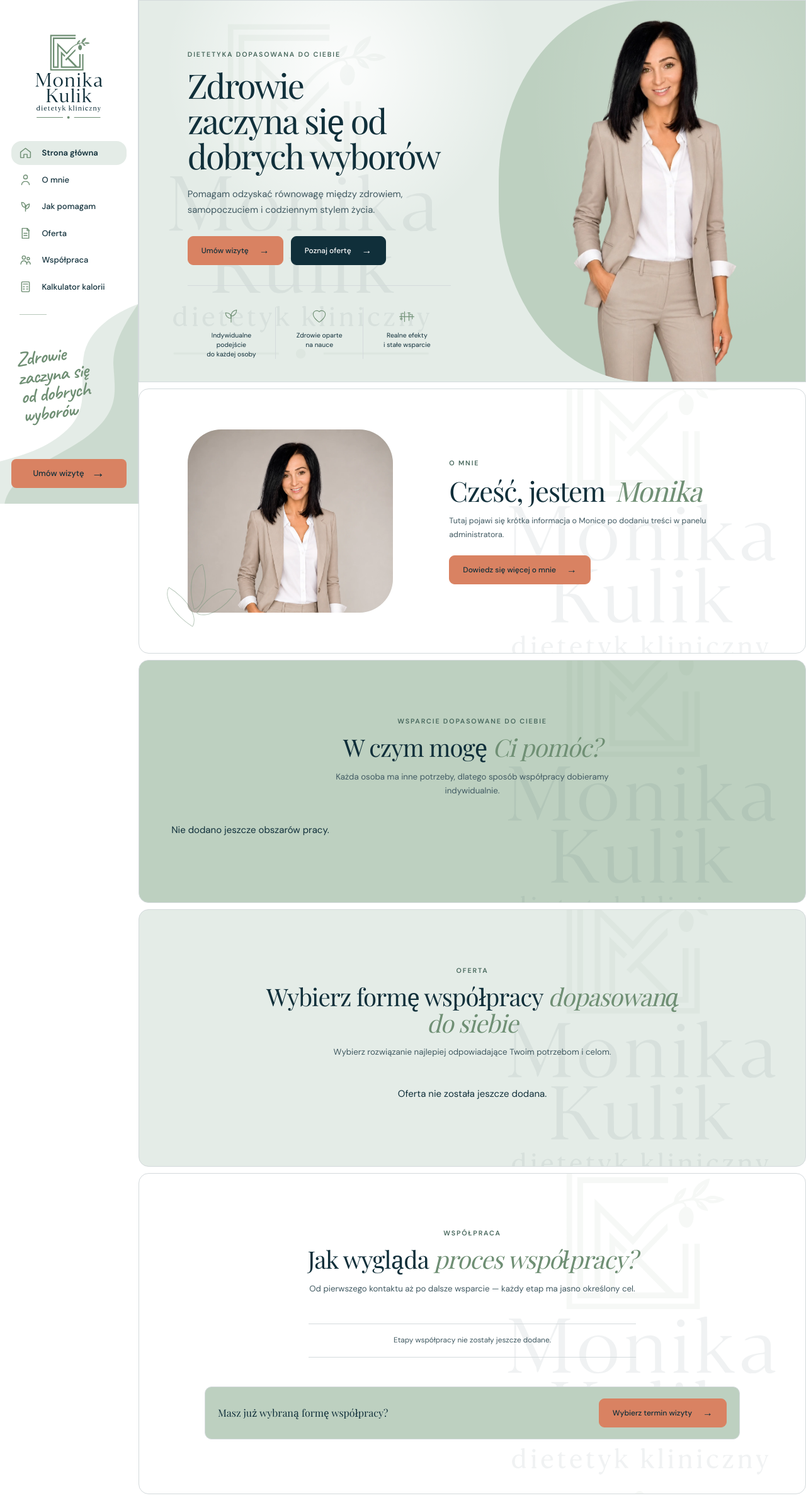
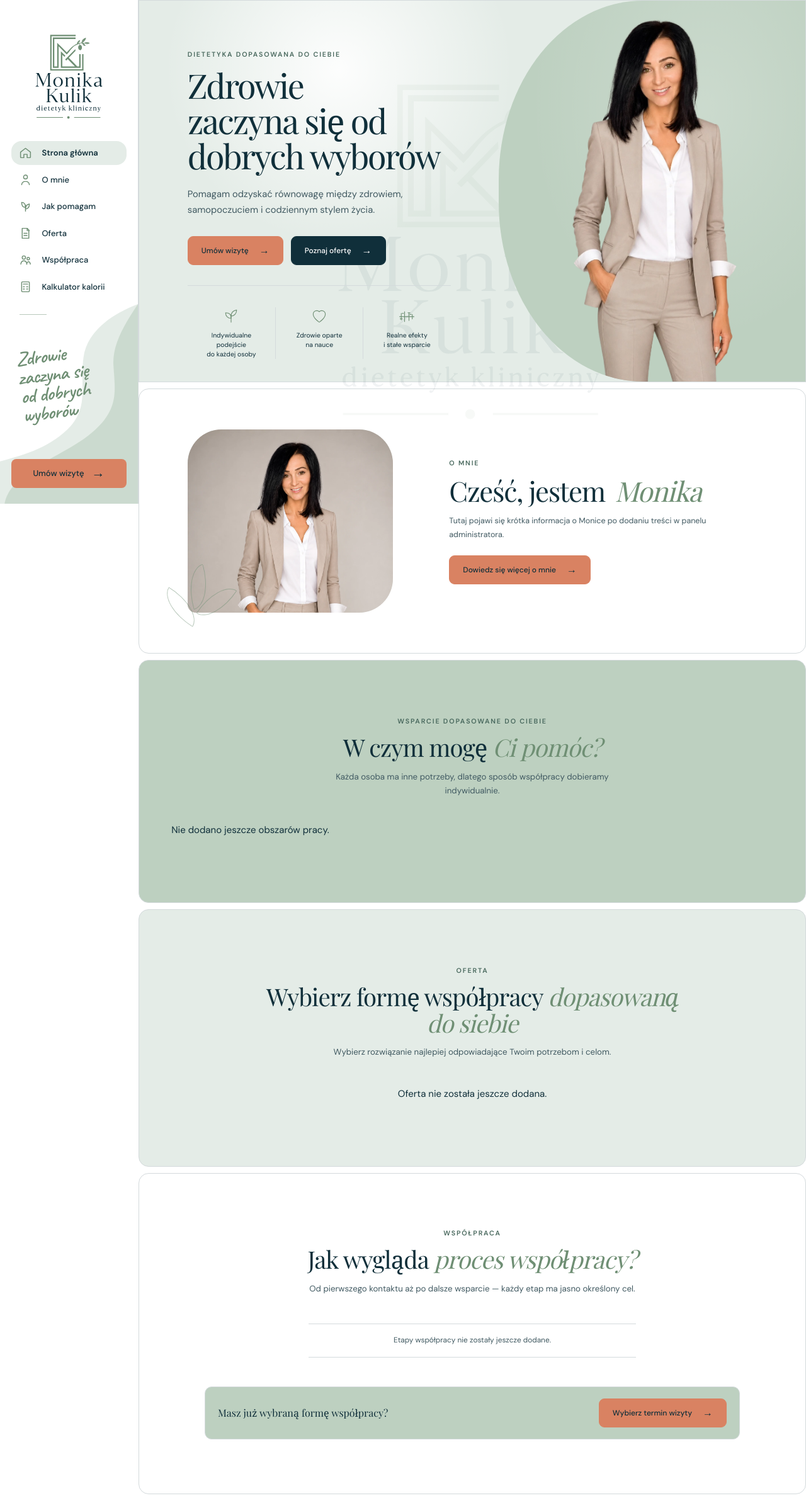
Before and after one commit to BartoszPoluszczyk/Monika-WebSite, a Django app: page / in a window 1280 px wide. Shown: the whole page at 63% size. Run offline with Django 5.2, Linux system fonts and the light colour scheme; data that the repository does not hold is empty; some web fonts are replaced.

Commit message:
Use one fixed, centered watermark on the home page
Replace home section watermarks with a single viewport-anchored logo.
Center it in the content area beside the desktop navbar, between section
backgrounds and readable content. Keep scrolling marks on other pages.

Validation: 45 Django tests pass; rendered home/calculator markup and CSS
scope checked. Browser visual verification remains unavailable.

```diff
--- a/main/templates/main/base.html
+++ b/main/templates/main/base.html
@@ -31,7 +31,7 @@
     <link rel="preload" href="{% static 'fonts/caveat-latin.woff2' %}" as="font" type="font/woff2" crossorigin>
 
     {% block extra_css %}{% endblock %}
-    <link rel="stylesheet" href="{% static 'css/watermark.css' %}?v=20260908">
+    <link rel="stylesheet" href="{% static 'css/watermark.css' %}?v=20260908-fixed-home">
 
 </head>
 
@@ -41,7 +41,7 @@
     {% include "main/partials/navbar.html" %}
 
 
-    <main class="site-main">
+    <main class="site-main{% if request.resolver_match.url_name == 'home' %} site-main-home{% endif %}">
 
         {% block content %}
         {% endblock %}
--- a/static/css/watermark.css
+++ b/static/css/watermark.css
@@ -1,5 +1,5 @@
 /* Watermark settings: opacity controls visibility; size controls logo width.
-   Each mark belongs to its section and scrolls naturally with the document. */
+   Home: one stationary logo. Other pages: marks scroll with their sections. */
 :root {
     --watermark-opacity: 0.055;
     --watermark-size: clamp(200px, 36vw, 460px);
@@ -8,7 +8,7 @@
 
 /* Isolate the decorative layer above the surface background and below content.
    Opaque photos, cards and form fields retain their own clean backgrounds. */
-.site-main :is(
+.site-main:not(.site-main-home) :is(
     .hero-container,
     .home-about-container,
     .help-section > .site-container,
@@ -23,7 +23,7 @@
     isolation: isolate;
 }
 
-.site-main :is(
+.site-main:not(.site-main-home) :is(
     .hero-container,
     .home-about-container,
     .help-section > .site-container,
@@ -49,9 +49,53 @@
     background-attachment: scroll;
 }
 
-/* The portrait occupies the right half of the hero. */
-.site-main .hero-container {
-    --watermark-position: left 5% center;
+/* One viewport-anchored mark for the entire home page.
+   Layer 0: section backgrounds; layer 1: logo; layer 2: readable content.
+   The surfaces must not create their own stacking contexts, otherwise their
+   opaque backgrounds would hide the shared watermark. */
+.site-main-home {
+    position: relative;
+    isolation: isolate;
+}
+
+.site-main-home::before {
+    content: "";
+    position: fixed;
+    inset: 0;
+    z-index: 1;
+    pointer-events: none;
+    user-select: none;
+    opacity: var(--watermark-opacity);
+    background-image: url("../images/branding/monika-kulik-logo-pionowe.svg");
+    background-repeat: no-repeat;
+    background-position: center;
+    background-size: min(75%, var(--watermark-size)) auto;
+}
+
+.site-main-home :is(
+    .hero-container,
+    .home-about-container,
+    .help-section > .site-container,
+    .offer-section > .site-container,
+    .cooperation-section > .site-container
+) {
+    position: relative;
+}
+
+.site-main-home :is(
+    .hero-container,
+    .home-about-container,
+    .help-section > .site-container,
+    .offer-section > .site-container,
+    .cooperation-section > .site-container
+) > * {
+    position: relative;
+    z-index: 2;
+}
+
+@media (min-width: 1101px) {
+    /* Center in the content area, excluding the fixed left navigation. */
+    .site-main-home::before { left: var(--navbar-width); }
 }
 
 @media (max-width: 860px) {
@@ -59,9 +103,6 @@
         --watermark-opacity: 0.045;
         --watermark-size: clamp(180px, 62vw, 300px);
     }
-    .site-main .hero-container {
-        --watermark-position: right 5% top 90px;
-    }
 }
 
 @media print {
```
